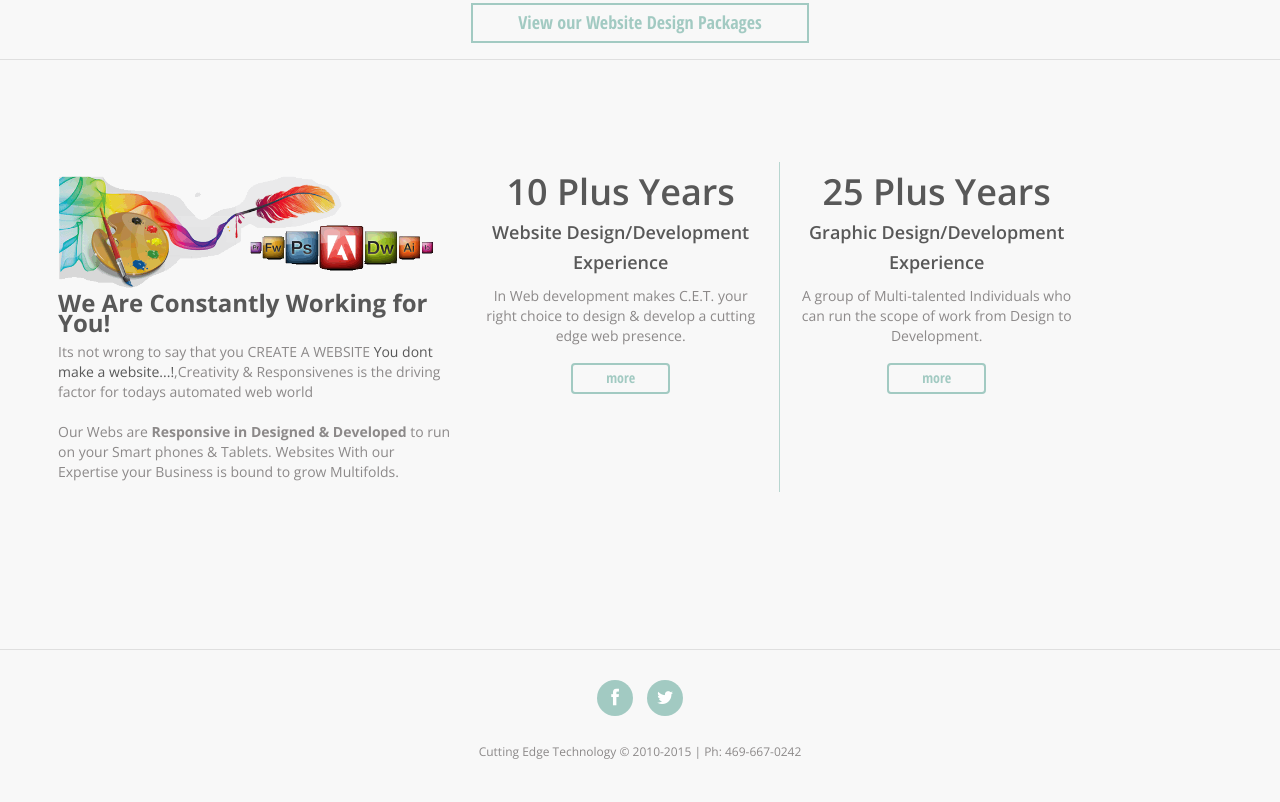
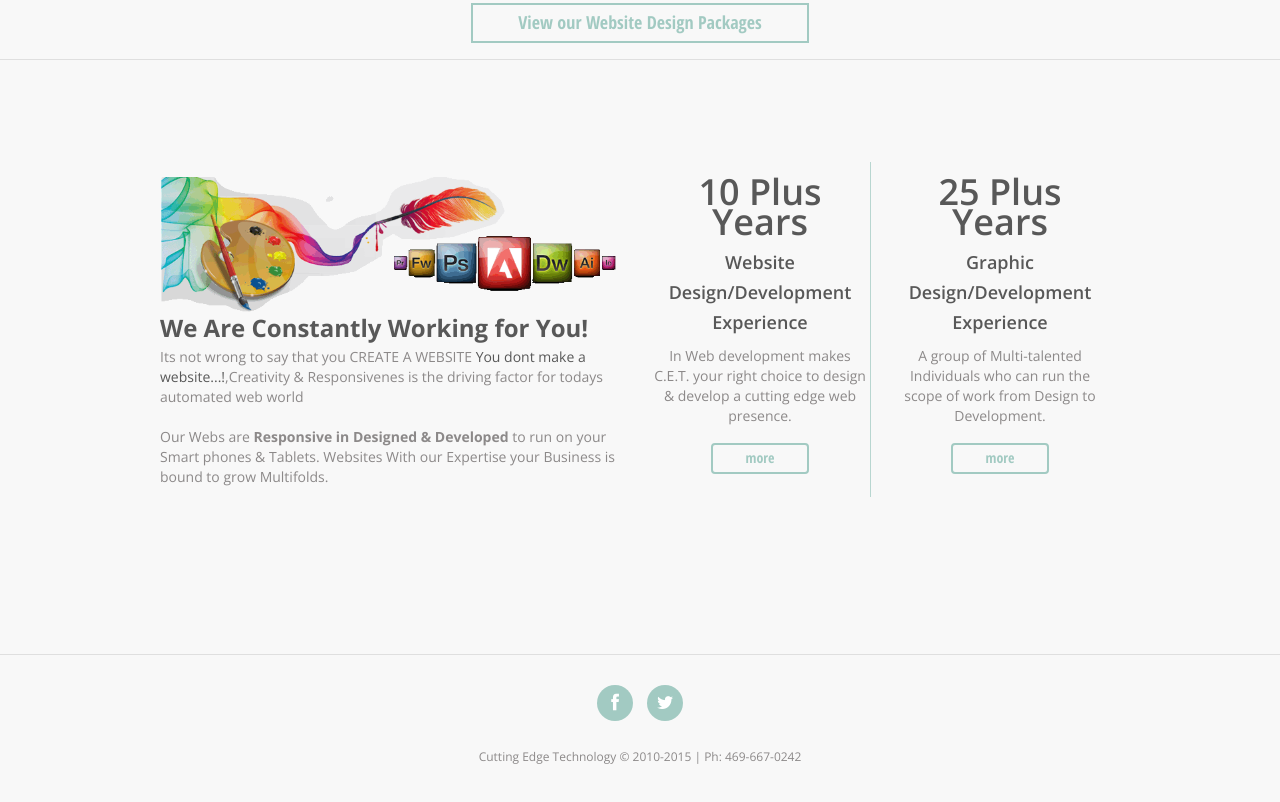
Before and after one commit to Talha-Shekhani/work, a plain HTML site: page index.html in a window 1280 px wide. Shown: the part 1418-2220 px from the top of the page. Drawn offline with nearby package versions, Linux system fonts and the light colour scheme.

Commit message:
T_commit

```diff
--- a/index.html
+++ b/index.html
@@ -2,7 +2,7 @@
 <html lang="en">
 
 <head>
-    <meta charset="utf-8">
+    <meta charset="utf-8" name="viewport" content="width=device-width, initial-scale=1, shrink-to-fit=no">
     <title>Cutting Edge Technologys</title>
     <meta name="free, free websites in dallas," content="cuttingedgetechnologys, cutting edge, technologys, technologies, free websites, websites in Dallas, websites in texas, texas websites, responsive sites, cutting edge websites, cheap website designer, webdevelopment web development, photoshop websites, e-commerce websites, webstoes, cheapwebstores, webtemplates "
     />
@@ -130,7 +130,7 @@
             </figure>
 
         </a>
-        <a class="col-10 col-md-4 col-lg-3 col-xl-2 m-lg-4 m-5 p-0" href="index-2.html" data-path-hover="180,70.57627 -180,0 L 0,0 180,0 z">
+        <a class="col-10 col-sm-10 col-md-4 col-lg-3 col-xl-2 m-lg-4 m-5 p-0" href="index-2.html" data-path-hover="180,70.57627 -180,0 L 0,0 180,0 z">
             <figure>
                 <svg viewBox="0 0 180 320" preserveAspectRatio="none"><path d="M 180,160 0,262 0,0 180,0 z"/></svg>
                 <figcaption>
@@ -150,8 +150,8 @@
     <!--==============================Content=================================-->
     <div class="content">
         <div class="ic">Get in Touch with Cutting Edge Technologies for a Website...</div>
-        <div class="row mr-5 ml-5">
-            <div class="grid_6 col-12 col-md-8 col-lg-6 col-xl-4 p-0 offset-2 offset-lg-0">
+        <div class="container_12 row">
+            <div class="col-10 col-md-10 col-lg-6 m-md-4 m-lg-0 p-lg-0">
                 <img src="images/bsc_P.gif" alt="">
                 <div class="extra_wrapper">
                     <div class="title1">We Are Constantly Working for You!</div>
@@ -159,7 +159,7 @@
                 </div>
                 <span class="extra_wrapper">Our Webs are <strong>Responsive in Designed & Developed</strong> to run on your Smart phones & Tablets. <span class="col3"><a href="" rel="nofollow"></a></span> Websites </span>With our Expertise your Business
                 is bound to grow Multifolds. </div>
-            <div class="grid_3 col-12 col-md-8 col-lg-3 p-0">
+            <div class="col-10 col-md-5 col-lg-3 m-md-4 m-lg-0 p-lg-0">
                 <div class="block1">
                     <div class="title">10 Plus Years <span>Website  Design/Development Experience</span></div>
                     In Web development makes C.E.T. your right choice to design & develop a cutting edge web presence.
@@ -167,7 +167,7 @@
                     <a href="index-3.html" class="btn bt1">more</a>
                 </div>
             </div>
-            <div class="grid_3 ver col-12 col-md-8 col-lg-3 p-0">
+            <div class="ver col-10 col-md-5 col-lg-3 p-0 m-md-4 m-lg-0 p-lg-0">
                 <div class="block1">
                     <div class="title">25 Plus Years <span>Graphic Design/Development Experience</span></div>
                     A group of Multi-talented Individuals who can run the scope of work from Design to Development.
```
Also changed, not shown: index-1.html (+1 -1 lines), index-1a.html (+1 -1 lines), index-1b.html (+1 -1 lines), index-2.html (+1 -1 lines), index-3.html (+1 -1 lines), index-3a.html (+1 -1 lines), index-3b.html (+1 -1 lines), index-4.html (+1 -1 lines), index-5.html (+1 -1 lines).
